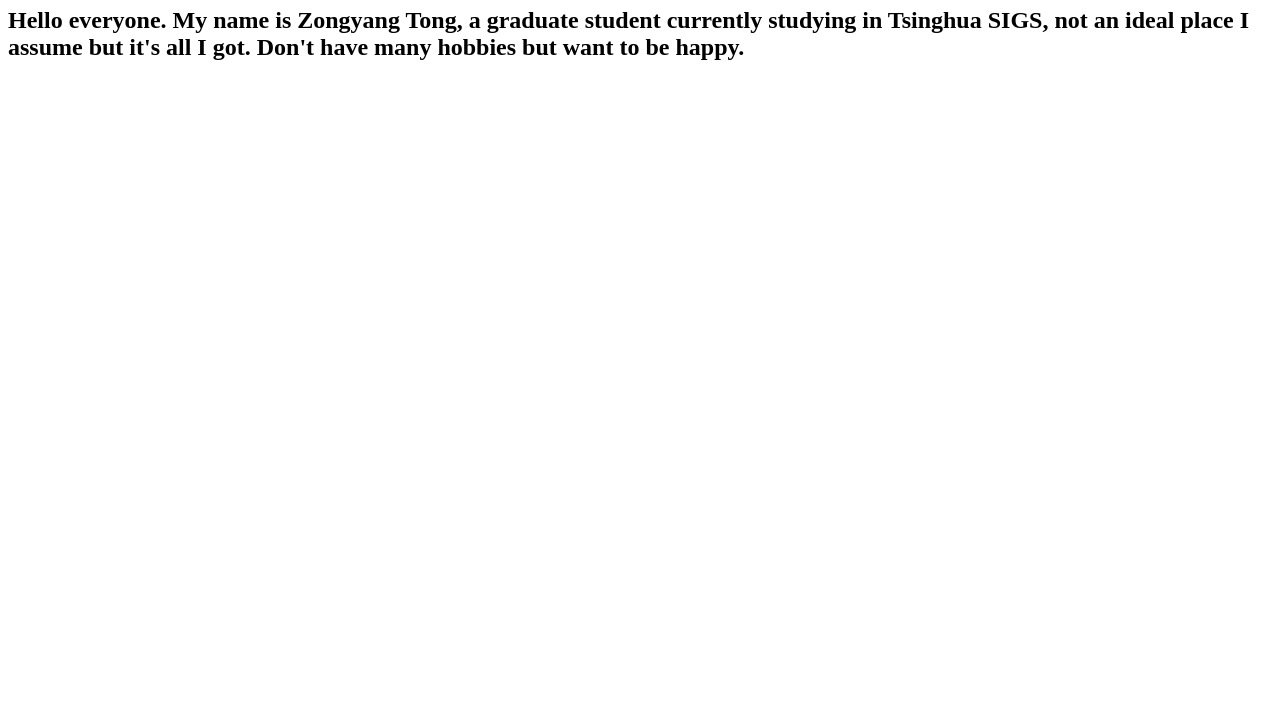
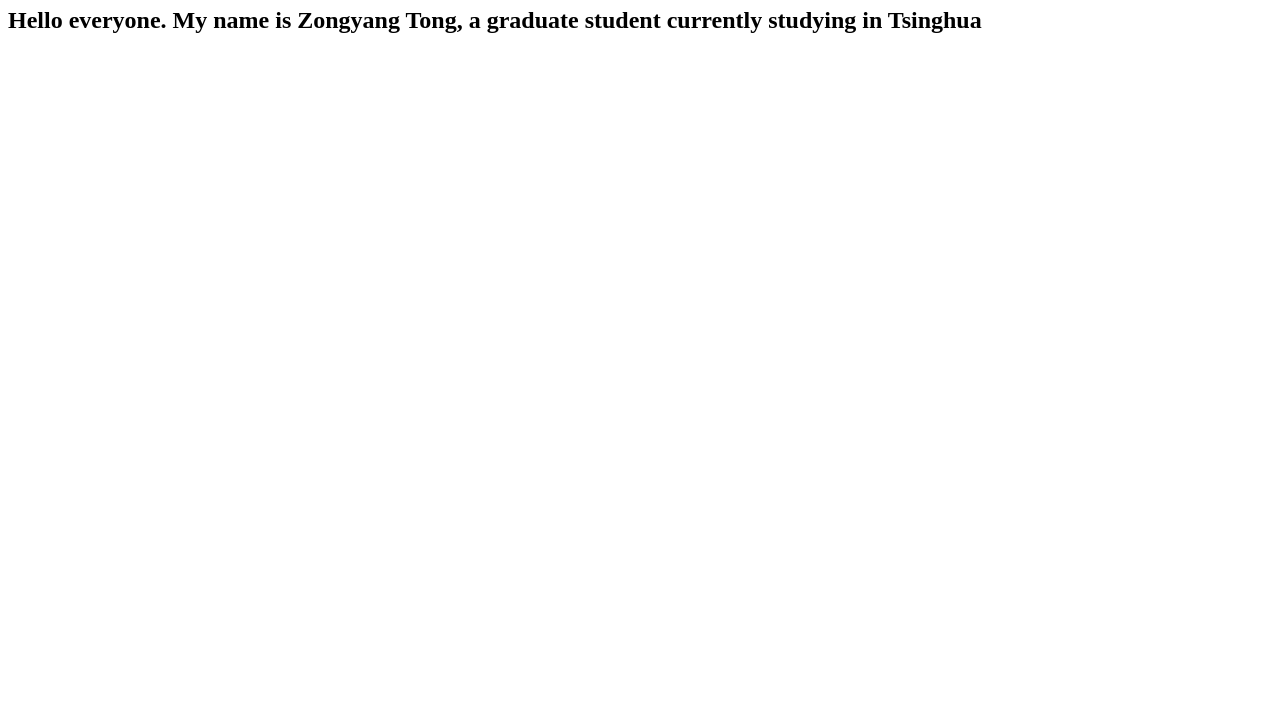
Before and after one commit to njtzy/njtzy.github.io, a plain HTML site: page index.html in a window 1280 px wide. Shown: the part 73-800 px from the top of the page. Drawn offline with Linux system fonts and the light colour scheme.

Commit message:
Update index.html

```diff
--- a/index.html
+++ b/index.html
@@ -7,6 +7,6 @@
     </head>
     <body>
         <h1>This is my Github Pages website!</h1>
-        <h2>Hello everyone. My name is Zongyang Tong, a graduate student currently studying in Tsinghua SIGS, not an ideal place I assume but it's all I got. Don't have many hobbies but want to be happy.</h2>
+        <h2>Hello everyone. My name is Zongyang Tong, a graduate student currently studying in Tsinghua</h2>
     </body>
 </html>
```
